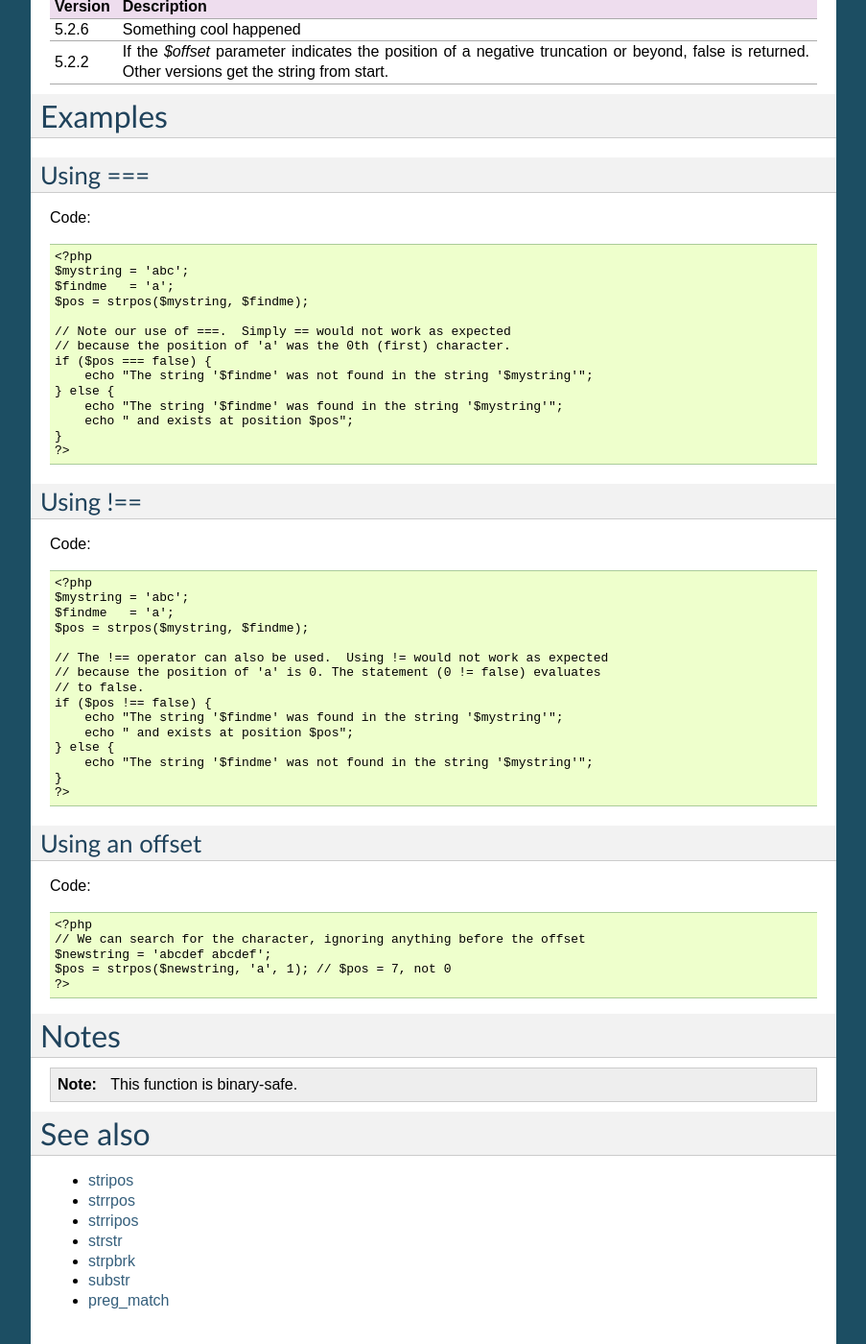
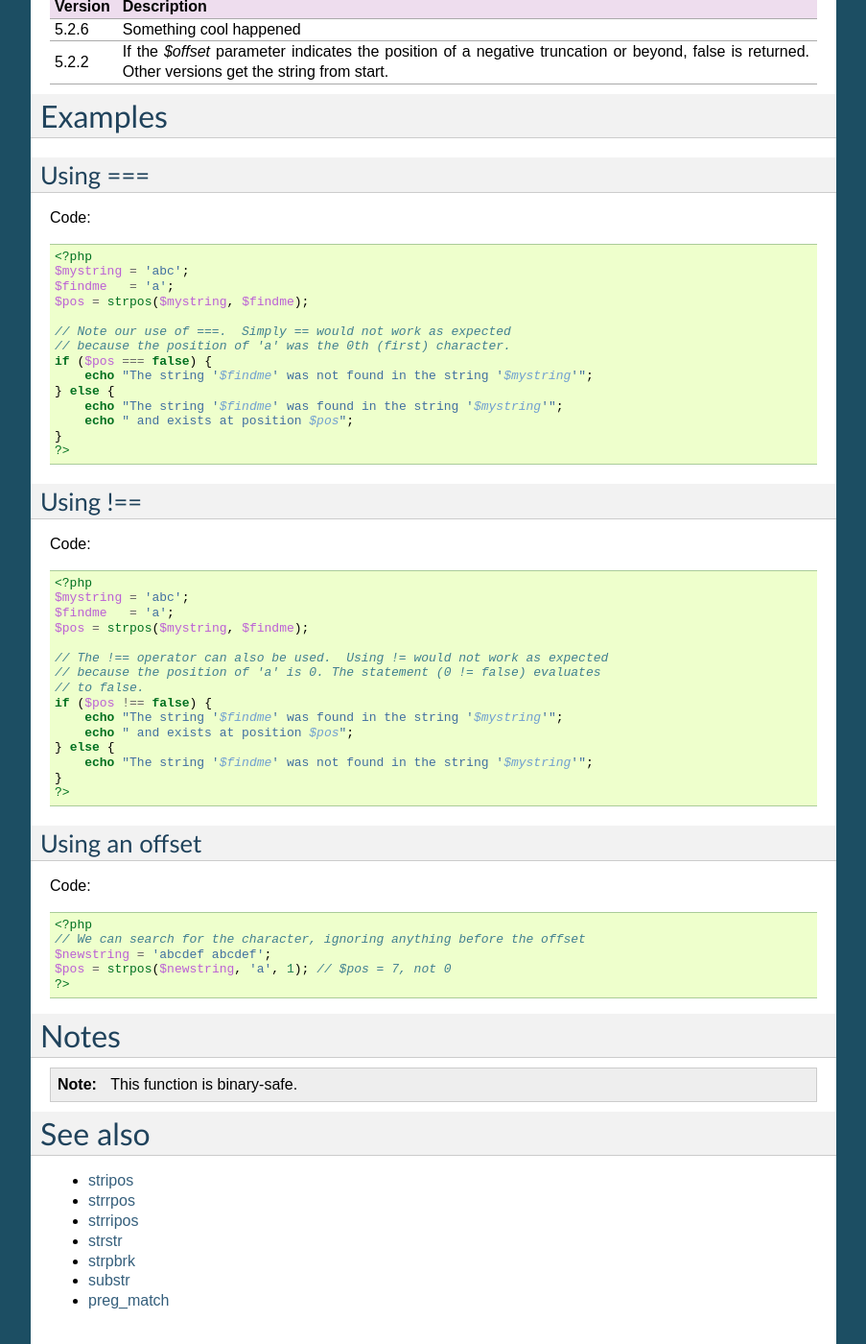
Before and after one commit to DevAly/php_rst, a Sphinx documentation site: the page built from docs/index.rst, in a window 1280 px wide and 1400 px high, scrolled down 955 px. Shown: the whole window at 96% size, without its empty margins (198-1101 px from the left). Built offline with Sphinx 7.4.7, drawn with Linux system fonts in a browser that asks for light colours; formulas are drawn with MathJax 3; part of the change alters nothing that is shown.

```diff
--- a/docs/index.rst
+++ b/docs/index.rst
@@ -1,3 +1,5 @@
+.. highlight:: php
+
 Synopsis
 ========
 
```
